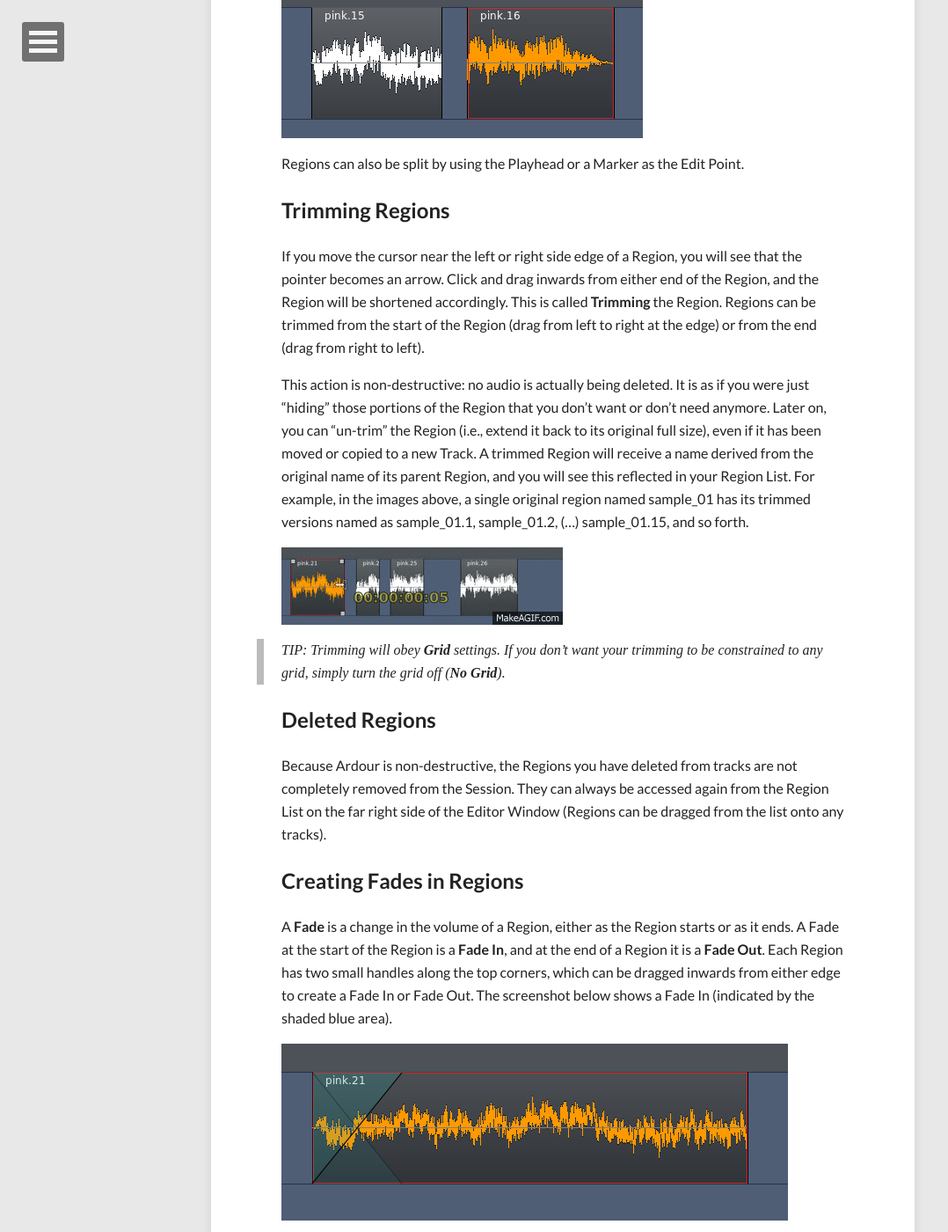
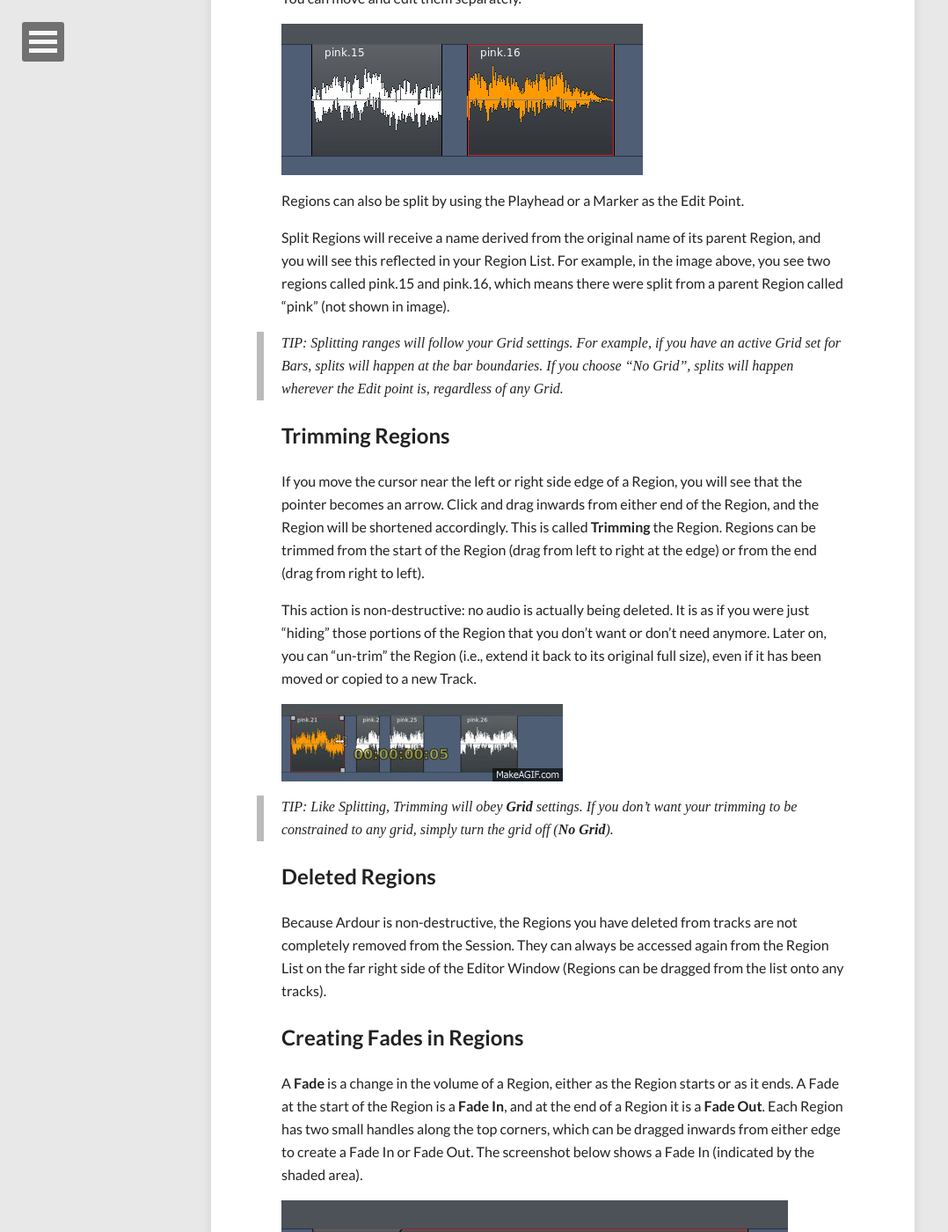
Before and after one commit to brunoruviaro/ardour4-tutorial, a Jekyll site: the page built from _posts/2014-08-23-working-with-regions.md, in a window 1280 px wide and 1400 px high, scrolled down 4831 px. Shown: the whole window at 88% size, without its empty margins (0-1078 px from the left). Built offline with Jekyll 4.4.1, drawn with Linux system fonts in a browser that asks for light colours; nearby versions of some CDN libraries; some of the changed text lies outside the part shown.

Commit message:
Update 2014-08-23-working-with-regions.md

```diff
--- a/_posts/2014-08-23-working-with-regions.md
+++ b/_posts/2014-08-23-working-with-regions.md
@@ -38,8 +38,12 @@ Try all of the operations below, for practice:
 -   Use "*Control*" + "*Click*" to create and drag around a *copy* of
     the region.
 
--   You can select multiple regions by holding the "*Shift*" key while
-    selecting.
+-   You can select multiple regions by holding the "*Shift*" key while clicking on each region you want to select.
+
+-   You can also drag a selection box over multiple Regions to select
+    them all.
+
+![object selection]({{ site.url }}/images/Ardour4_Object_Selection.png)
 
 -   Move multiple regions at the same time after selecting them.
 
@@ -163,10 +164,14 @@ them separately.
 Regions can also be split by using the Playhead or a Marker as the Edit
 Point.
 
+Split Regions will receive a name derived from the original name of its parent Region, and you will see
+this reflected in your Region List. For example, in the image above, you see two regions called pink.15 and pink.16, which means there were split from a parent Region called "pink" (not shown in image).
+
+>TIP: Splitting ranges will follow your Grid settings. For example, if you have an active Grid set for Bars, splits will happen at the bar boundaries. If you choose "No Grid", splits will happen wherever the Edit point is, regardless of any Grid.
+
 ## Trimming Regions
 
-If you move the cursor near the left or right side edge of a Region, you will see that the pointer becomes an arrow. Click and drag
-inwards from either end of the Region, and the Region will be shortened
+If you move the cursor near the left or right side edge of a Region, you will see that the pointer becomes an arrow. Click and drag inwards from either end of the Region, and the Region will be shortened
 accordingly. This is called **Trimming** the Region. Regions can be
 trimmed from the start of the Region (drag from left to right at the
 edge) or from the end (drag from right to left).
@@ -175,15 +180,11 @@ This action is non-destructive: no audio is actually being deleted. It
 is as if you were just "hiding" those portions of the Region that you
 don't want or don't need anymore. Later on, you can "un-trim" the Region
 (i.e., extend it back to its original full size), even if it has been
-moved or copied to a new Track. A trimmed Region will receive a name
-derived from the original name of its parent Region, and you will see
-this reflected in your Region List. For example, in the images above, a
-single original region named sample\_01 has its trimmed versions named
-as sample\_01.1, sample\_01.2, (...) sample\_01.15, and so forth.
+moved or copied to a new Track.
 
 ![Trim]({{ site.url }}/images/Ardour4_Trimming_Regions.gif)
 
-> TIP: Trimming will obey **Grid** settings. If you don't want your
+> TIP: Like Splitting, Trimming will obey **Grid** settings. If you don't want your
 trimming to be constrained to any grid, simply turn the grid off (**No
 Grid**).
 
@@ -201,7 +202,7 @@ starts or as it ends. A Fade at the start of the Region is a **Fade
 In**, and at the end of a Region it is a **Fade Out**. Each Region has
 two small handles along the top corners, which can be dragged inwards
 from either edge to create a Fade In or Fade Out. The screenshot below
-shows a Fade In (indicated by the shaded blue area).
+shows a Fade In (indicated by the shaded area).
 
 ![Fades1]({{ site.url }}/images/Ardour4_Fades_1.png)
 
@@ -211,7 +212,7 @@ transitions at the start and end of the region. By adjusting the regions
 fade length as shown above, a more gradual transition can be
 accomplished.
 
-By right-clicking on one of the Fade (the shaded blue area), the speed
+By right-clicking on one of the Fades (the shaded area), the speed
 of the Fade can also be adjusted.
 
 ![Fade Options]({{ site.url }}/images/Ardour4_Fade_Options.png)
```
Also changed, not shown: other parts of _posts/2014-08-23-working-with-regions.md (+5 -8 lines).
